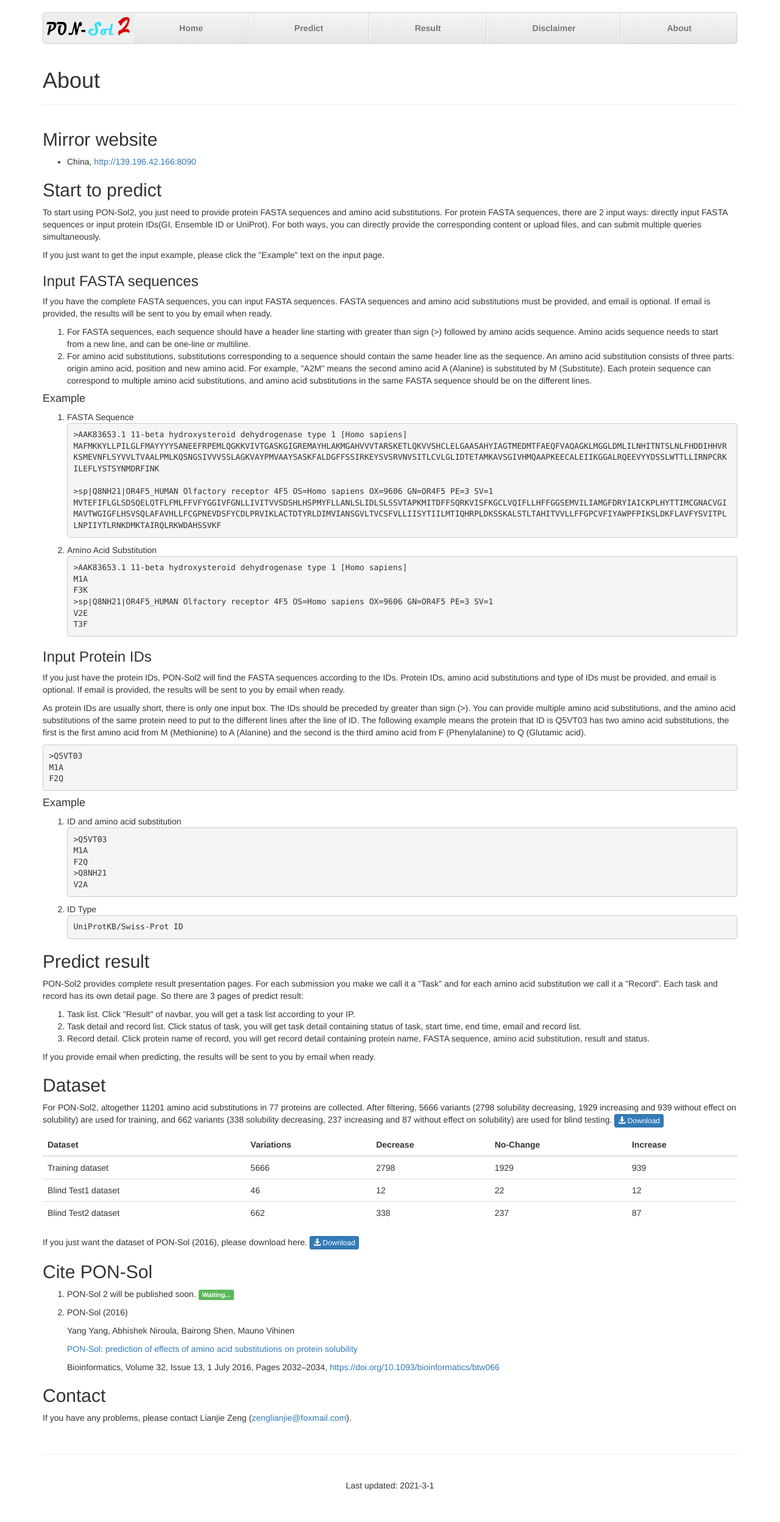
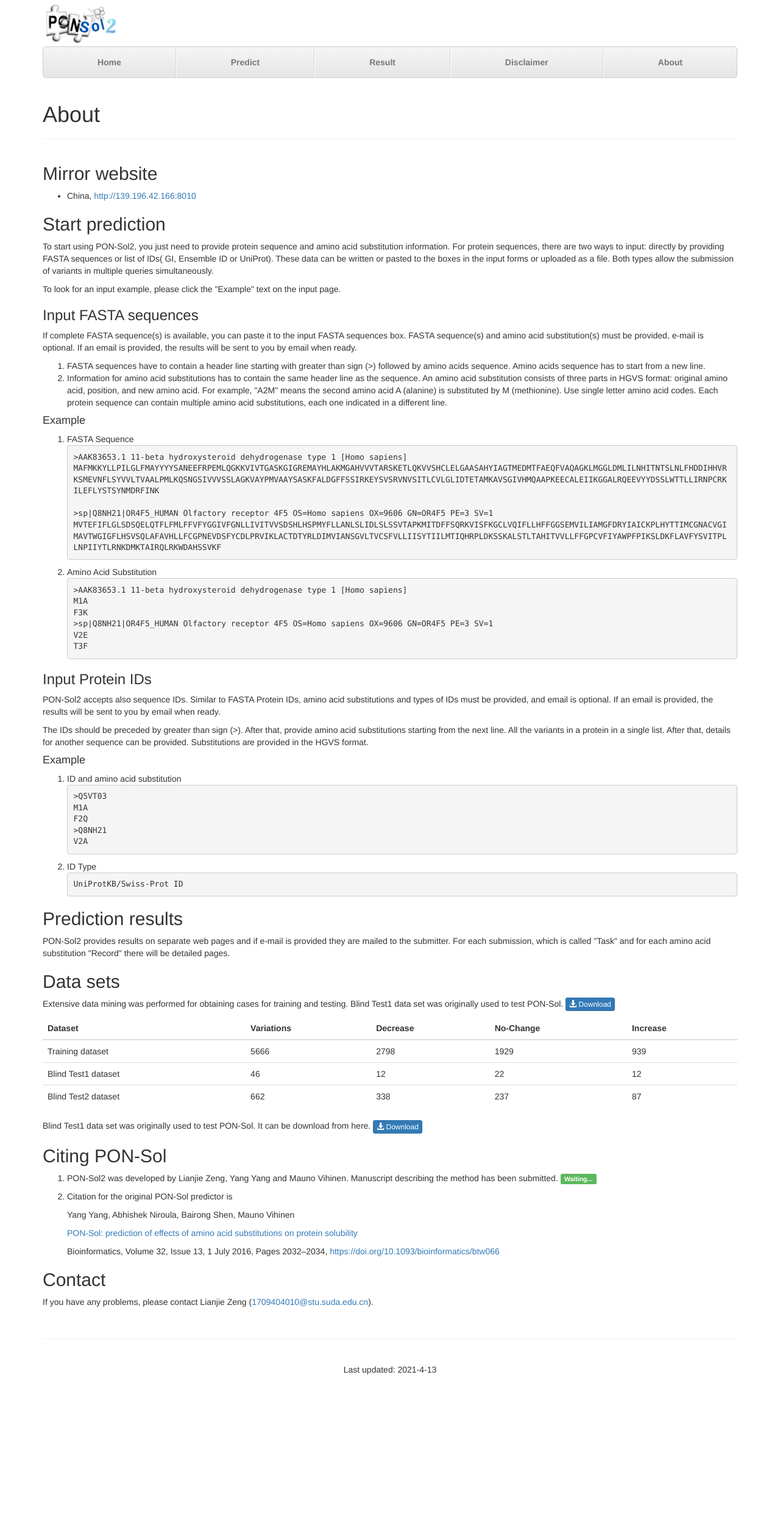
Before and after one commit to XDcat/PonSol2_Web, a Django app: page /about/ in a window 1280 px wide. Shown: the whole page at 61% size. After the commit the page ends 2254 px from the top, so only its background shows below. Run offline with Django 3.2, Linux system fonts and the light colour scheme; parts of the project's set-up code (start-up, migrations or seed data) failed here and were passed over; some libraries are stand-ins or nearby versions.

Commit message:
修改logo和文字；

```diff
--- a/ponsol2web/templates/ponsol2web/about.html
+++ b/ponsol2web/templates/ponsol2web/about.html
@@ -9,39 +9,34 @@
         <div class="col-lg-12">
             <h2 id="input_example">Mirror website</h2>
             <ul>
-                <li>China, <a href="http://139.196.42.166:8090/">http://139.196.42.166:8090</a></li>
+                <li>China, <a href="http://139.196.42.166:8010/">http://139.196.42.166:8010</a></li>
             </ul>
-            <h2 id="input_example">Start to predict</h2>
-            <p>To start using PON-Sol2, you just need to provide protein FASTA sequences and amino acid substitutions.
-                For
-                protein FASTA
-                sequences,
-                there are 2 input ways: directly input FASTA sequences or input protein IDs(GI, Ensemble ID or UniProt).
-                For
-                both ways, you can directly provide the corresponding content or upload files, and can submit multiple
-                queries
-                simultaneously.</p>
-            <p>If you just want to get the input example, please click the &quot;Example&quot; text on the input
-                page.</p>
+            <h2 id="input_example">Start prediction</h2>
+            <p>
+                To start using PON-Sol2, you just need to provide protein sequence and amino acid substitution
+                information. For protein sequences, there are two ways to input: directly by providing FASTA sequences
+                or list of IDs( GI, Ensemble ID or UniProt). These data can be written or pasted to the boxes in the
+                input forms or uploaded as a file. Both types allow the submission of variants in multiple queries
+                simultaneously.
+            </p>
+            <p>
+                To look for an input example, please click the "Example" text on the input page.
+            </p>
             <h3>Input FASTA sequences</h3>
-            <p>If you have the complete FASTA sequences, you can input FASTA sequences. FASTA sequences and amino acid
-                substitutions must be
-                provided, and email is optional. If email is provided, the results will be sent to you by email when
-                ready. </p>
+            <p>
+                If complete FASTA sequence(s) is available, you can paste it to the input FASTA sequences box. FASTA
+                sequence(s) and amino acid substitution(s) must be provided, e-mail is optional. If an email is
+                provided, the results will be sent to you by email when ready.
+            </p>
             <ol start=''>
-                <li>For FASTA sequences, each sequence should have a header line starting with greater than sign (&gt;)
-                    followed
-                    by amino acids sequence. Amino acids sequence needs to start from a new line, and can be one-line or
-                    multiline.
+                <li>FASTA sequences have to contain a header line starting with greater than sign (>) followed by amino
+                    acids sequence. Amino acids sequence has to start from a new line.
                 </li>
-                <li>For amino acid substitutions, substitutions corresponding to a sequence should contain the same
-                    header
-                    line as the sequence.
-                    An amino acid substitution consists of three parts: origin amino acid, position and new amino acid.
-                    For example, &quot;A2M&quot; means the second amino acid A (Alanine) is substituted by M
-                    (Substitute).
-                    Each protein sequence can correspond to multiple amino acid substitutions,
-                    and amino acid substitutions in the same FASTA sequence should be on the different lines.
+                <li>Information for amino acid substitutions has to contain the same header line as the sequence. An
+                    amino acid substitution consists of three parts in HGVS format: original amino acid, position, and
+                    new amino acid. For example, "A2M" means the second amino acid A (alanine) is substituted by M
+                    (methionine). Use single letter amino acid codes. Each protein sequence can contain multiple amino
+                    acid substitutions, each one indicated in a different line.
                 </li>
             </ol>
             <h4>Example</h4>
@@ -66,26 +61,13 @@
 
             </ol>
             <h3>Input Protein IDs</h3>
-            <p>If you just have the protein IDs, PON-Sol2 will find the FASTA sequences according to the IDs.
-                Protein IDs, amino acid substitutions and type of IDs must be provided, and email is optional.
-                If email is provided, the results will be sent to you by email when ready.
+            <p>PON-Sol2 accepts also sequence IDs. Similar to FASTA Protein IDs, amino acid substitutions and types of
+                IDs must be provided, and email is optional. If an email is provided, the results will be sent to you by
+                email when ready.
             </p>
-            <p>As protein IDs are usually short, there is only one input box. The IDs should be preceded by greater than
-                sign
-                (>).
-                You can provide multiple amino acid substitutions, and the amino acid substitutions of the same protein
-                need
-                to put to the different lines after the line of ID.
-                The following example
-                means the protein that ID is Q5VT03 has two amino acid substitutions, the first is the first amino acid
-                from
-                M (Methionine) to A (Alanine) and the second is the third amino acid from F (Phenylalanine) to Q
-                (Glutamic
-                acid).
-            <pre><code>&gt;Q5VT03
-M1A
-F2Q
-</code></pre>
+            <p>The IDs should be preceded by greater than sign (>). After that, provide amino acid substitutions
+                starting from the next line. All the variants in a protein in a single list. After that, details for
+                another sequence can be provided. Substitutions are provided in the HGVS format.
             </p>
             <h4>Example</h4>
             <ol start="">
@@ -100,35 +82,13 @@
                 <pre><code>UniProtKB/Swiss-Prot ID
 </code></pre>
             </ol>
-            <h2>Predict result</h2>
-            <p>PON-Sol2 provides complete result presentation pages. For each submission you make we call it a &quot;Task&quot;
-                and for each amino acid substitution we call it a &quot;Record&quot;. Each task and record has its own
-                detail page. So there are
-                3
-                pages of predict result: </p>
-            <ol start=''>
-                <li>Task list. Click &quot;Result&quot; of navbar, you will get a task list according to your IP.</li>
-                <li>Task detail and record list. Click status of task, you will get task detail containing status of
-                    task,
-                    start
-                    time, end time, email and record list.
-                </li>
-                <li>Record detail. Click protein name of record, you will get record detail containing protein name,
-                    FASTA
-                    sequence, amino acid substitution, result and status.
-                </li>
-
-            </ol>
-            <p>If you provide email when predicting, the results will be sent to you by email when ready. </p>
-            <h2 id="dataset">Dataset</h2>
-            <p>For PON-Sol2, altogether 11201 amino acid substitutions in 77 proteins are collected. After filtering,
-                5666 variants
-                (2798
-                solubility decreasing, 1929 increasing and 939 without effect on solubility) are used for training, and
-                662
-                variants (338 solubility decreasing, 237 increasing and 87 without effect on solubility) are used for
-                blind
-                testing.
+            <h2>Prediction results</h2>
+            <p>PON-Sol2 provides results on separate web pages and if e-mail is provided they are mailed to the
+                submitter. For each submission, which is called "Task" and for each amino acid substitution "Record"
+                there will be detailed pages.
+            <h2 id="dataset">Data sets</h2>
+            <p>Extensive data mining was performed for obtaining cases for training and testing.
+                Blind Test1 data set was originally used to test PON-Sol.
                 <a class="btn btn-primary btn-xs text-capitalize" href="{% url "ponsol2:download-dataset-ponsol2" %}">
                     <span class="glyphicon glyphicon-download-alt"></span>&nbsp;download</a>
 
@@ -170,16 +130,16 @@
             </figure>
             </p>
             <p>
-                If you just want the dataset of PON-Sol (2016), please download here.
+                Blind Test1 data set was originally used to test PON-Sol. It can be download from here.
                 <a class="btn btn-primary btn-xs text-capitalize" href="{% url "ponsol2:download-dataset-ponsol" %}">
                     <span class="glyphicon glyphicon-download-alt"></span>&nbsp;download</a>
             </p>
 
-            <h2>Cite PON-Sol</h2>
+            <h2>Citing PON-Sol</h2>
             <ol>
-                <li><p>PON-Sol 2 will be published soon. <span class="label label-success">Waiting...</span></p>
+                <li><p>PON-Sol2 was developed by Lianjie Zeng, Yang Yang and Mauno Vihinen. Manuscript describing the method has been submitted. <span class="label label-success">Waiting...</span></p>
                 </li>
-                <li><p>PON-Sol (2016) </p>
+                <li><p>Citation for the original PON-Sol predictor is </p>
                     <p>Yang Yang, Abhishek Niroula, Bairong Shen, Mauno Vihinen</p>
                     <p><a href='https://doi.org/10.1093/bioinformatics/btw066'>PON-Sol: prediction of effects of amino
                         acid
@@ -191,9 +151,9 @@
 
             </ol>
             <h2>Contact</h2>
-            <p>If you have any problems, please contact Lianjie Zeng (<a href='mailto:zenglianjie@foxmail.com'
+            <p>If you have any problems, please contact Lianjie Zeng  (<a href='mailto:1709404010@stu.suda.edu.cn'
                                                                          target='_blank'
-                                                                         class='url'>zenglianjie@foxmail.com</a>).</p>
+                                                                         class='url'>1709404010@stu.suda.edu.cn</a>).</p>
 
         </div>
     </div>
--- a/ponsol2web/templates/ponsol2web/base_generic.html
+++ b/ponsol2web/templates/ponsol2web/base_generic.html
@@ -15,19 +15,25 @@
     <link href="{% static "ponsol2web/css/justified-nav.css" %}" rel="stylesheet">
 
 </head>
-<body>
+<body style="padding-top: 0">
 <div class="container">
 
     <!-- The justified navigation menu is meant for single line per list item.
          Multiple lines will require custom code not provided by Bootstrap. -->
     <div class="masthead" style="margin-bottom: 40px;">
+        <div class="">
+            <a href="{% url "ponsol2:index" %}" class="">
+                <img alt="PON-Sol2" style="width:130px; padding: 5px;"
+                     src="{% static "ponsol2web/img/ponsol2_logo.png" %}">
+            </a>
+        </div>
         <nav>
-            <div class="navbar-header">
-                <a href="{% url "ponsol2:index" %}" class="navbar-left">
-                    <img alt="PON-Sol2" style="width:150px; max-height: 52px; padding: 5px;"
-                         src="{% static "ponsol2web/img/ponsol2_logo.png" %}">
-                </a>
-            </div>
+            {#            <div class="navbar-header">#}
+            {#                <a href="{% url "ponsol2:index" %}" class="navbar-left">#}
+            {#                    <img alt="PON-Sol2" style="width:150px; max-height: 52px; padding: 5px;"#}
+            {#                         src="{% static "ponsol2web/img/ponsol2_logo.png" %}">#}
+            {#                </a>#}
+            {#            </div>#}
             <ul class="nav nav-justified">
                 <li><a href="{% url "ponsol2:index" %}">Home</a></li>
                 <li><a href="{% url "ponsol2:input" %}">Predict</a></li>
@@ -43,7 +49,7 @@
     {% endblock %}
     <!-- Site footer -->
     <footer class="footer text-center">
-        <p>Last updated: 2021-3-1
+        <p>Last updated: 2021-4-13
         </p>
     </footer>
 
--- a/ponsol2web/templates/ponsol2web/input_protein_id.html
+++ b/ponsol2web/templates/ponsol2web/input_protein_id.html
@@ -2,7 +2,7 @@
 {% block title %} Predict {% endblock %}
 {% block content %}
     <div class="page-header">
-        <h1>Input Protein Ids<small></small></h1>
+        <h1>Input protein ID(s)</h1>
     </div>
     <div class="form row">
         {% if error_msg %}
@@ -13,7 +13,7 @@
         <form id="ponsol_form" action="{% url "ponsol2:predict-ids" %}" method="post" enctype="multipart/form-data">
             {% csrf_token %}
             <div class="form-group col-md-12">
-                <label for="seq">ID and amino acid substitution</label>
+                <label for="seq">ID(s) and amino acid substitution(s)</label>
                 <a id="example_input" href="javascript:set_example()">Example</a>
                 <div class="fix-vertical-center">
                     <div style="padding-left: 0px" class="col-md-8">
--- a/ponsol2web/templates/ponsol2web/input_seq_aa.html
+++ b/ponsol2web/templates/ponsol2web/input_seq_aa.html
@@ -2,7 +2,7 @@
 {% block title %} Predict {% endblock %}
 {% block content %}
     <div class="page-header">
-        <h1>Input FASTA Sequences<small></small></h1>
+        <h1>Input FASTA sequence(s)</h1>
     </div>
     <div class="form row">
         {% if error_msg %}
@@ -13,7 +13,7 @@
         <form id="ponsol_form" enctype="multipart/form-data" action="{% url "ponsol2:predict-seq" %}" method="post">
             {% csrf_token %}
             <div class="form-group col-md-12">
-                <label for="seq">FASTA Sequence</label>
+                <label for="seq">FASTA sequence(s)</label>
                 <a id="example_input" href="javascript:set_example()">Example</a>
                 <div class="fix-vertical-center">
                     <div style="padding-left: 0px" class="col-md-8">
@@ -32,7 +32,7 @@
             </div>
 
             <div class="form-group col-md-12">
-                <label class="right-align text-capitalize" for="aa">amino acid substitution</label>
+                    <label class="right-align" for="aa">Amino acid substitution(s)</label>
                 <div class="fix-vertical-center">
                     <div class="col-md-8" style="padding-left: 0px">
                         <textarea class="form-control" rows="10" type="text" name="aa" id="aa"></textarea>
--- a/ponsol2web/templates/ponsol2web/task_list.html
+++ b/ponsol2web/templates/ponsol2web/task_list.html
@@ -9,7 +9,7 @@
 {% endblock %}
 {% block content %}
     <div class="page-header">
-        <h1>Predict Result<small></small></h1>
+        <h1>Predict Results<small></small></h1>
     </div>
     {% if count > 0 %}
         <div id="result_list">
```
Also changed, not shown: ponsol2web/templates/ponsol2web/index.html (+21 -20 lines), ponsol2web/templates/ponsol2web/predict_index.html (+4 -8 lines), ponsol2web/static/ponsol2web/img/ponsol2_logo.png, ponsol2web/static/ponsol2web/img/ponsol2_logo_v1.png (added). Lines whose indentation alone changed are shown as unchanged.
